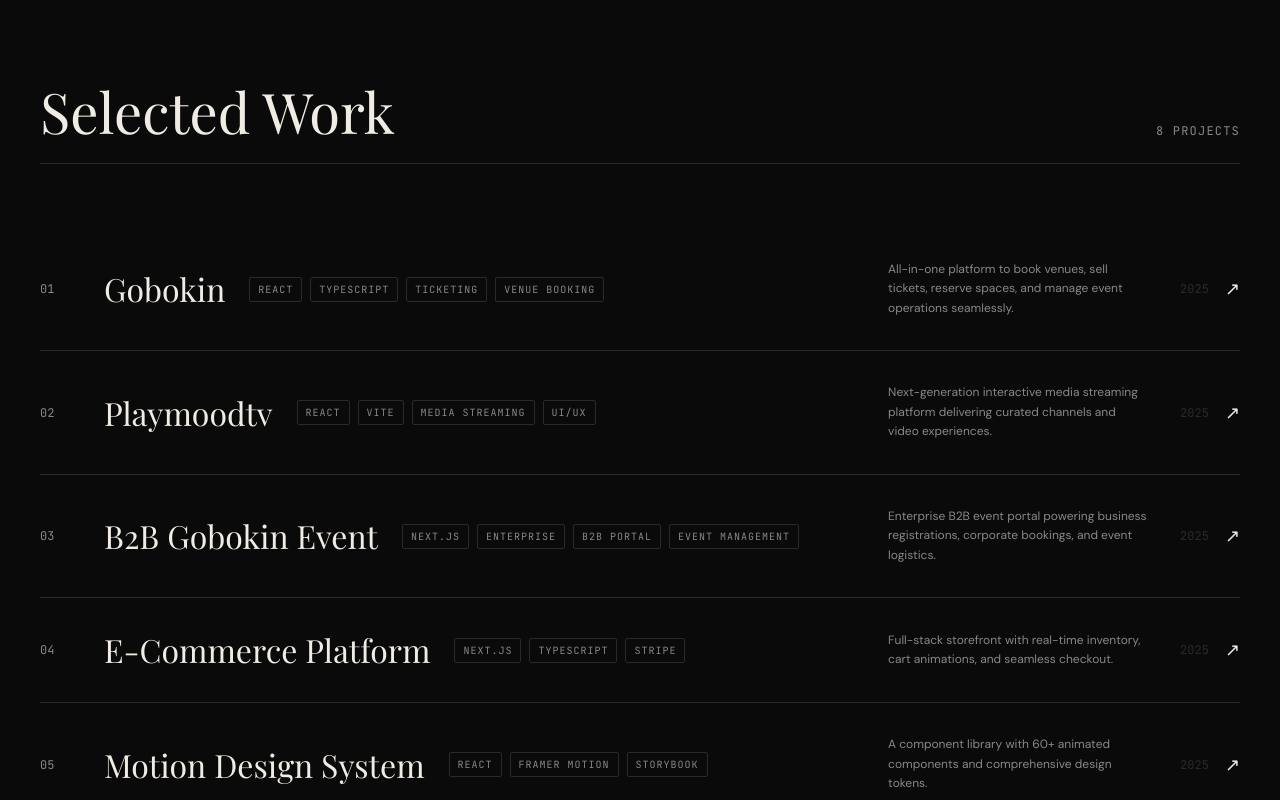
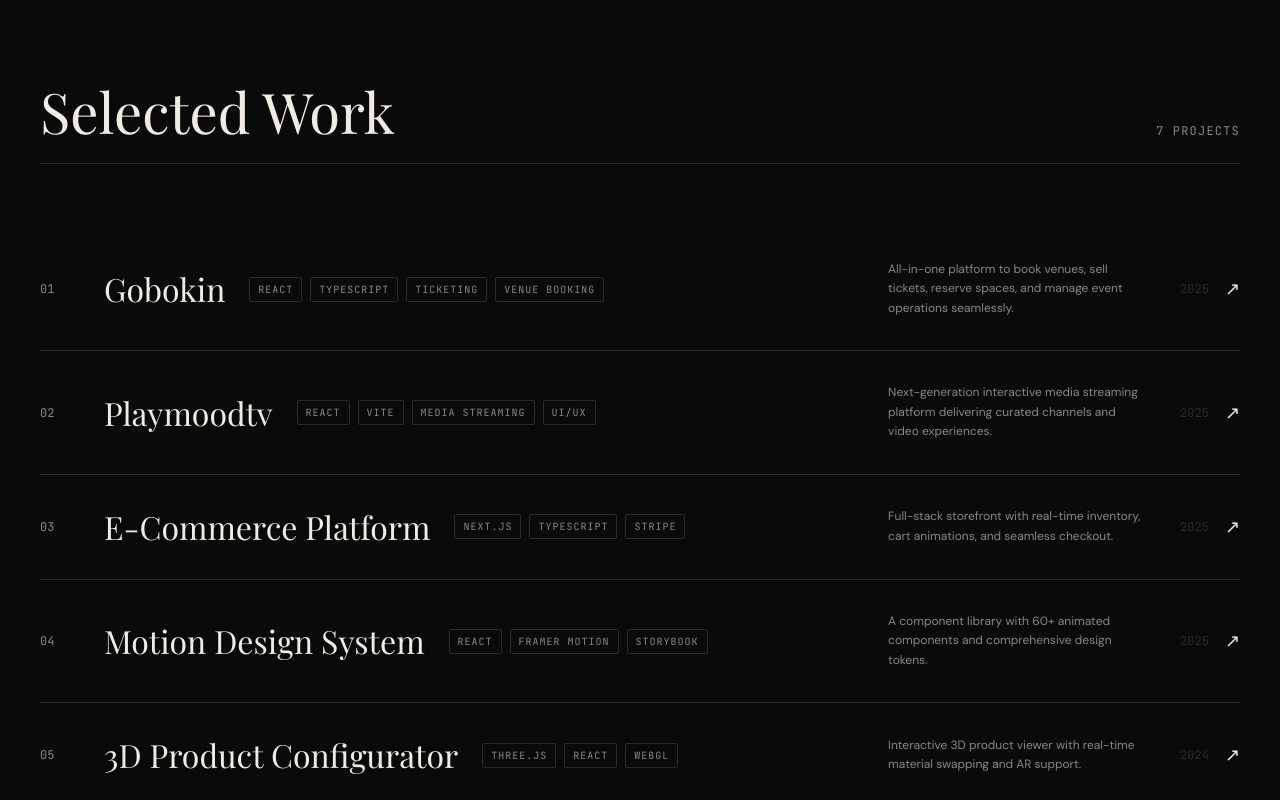
Before and after one commit to rapheallzz/ajibade-port, a Next.js app: page / in a window 1280 px wide. Shown: the part 980-1780 px from the top of the page. Built offline with nearby package versions, Linux system fonts and the light colour scheme; a web font is replaced by a local one.

Commit message:
refactor: remove B2B Gobokin Event project and update projects data
- Delete B2B Gobokin Event from data/projects.ts
- Ensure dynamic sitemap and case study routing match updated projects list

Co-authored-by: rapheallzz <70053913+rapheallzz@users.noreply.github.com>

```diff
--- a/app/sitemap.ts
+++ b/app/sitemap.ts
@@ -1,11 +1,11 @@
 import { MetadataRoute } from "next";
+import { projects } from "@/data/projects";
 
 export default function sitemap(): MetadataRoute.Sitemap {
   const baseUrl = "https://stephen-frontend-ui.vercel.app";
-  const projectIds = ["01", "02", "03", "04", "05", "06", "07", "08"];
 
-  const projectUrls = projectIds.map((id) => ({
-    url: `${baseUrl}/work/${id}`,
+  const projectUrls = projects.map((project) => ({
+    url: `${baseUrl}/work/${project.id}`,
     lastModified: new Date(),
     changeFrequency: "monthly" as const,
     priority: 0.7,
--- a/data/projects.ts
+++ b/data/projects.ts
@@ -79,34 +79,6 @@ export const projects: Project[] = [
   {
     id: "03",
     num: "03",
-    title: "B2B Gobokin Event",
-    tags: ["Next.js", "Enterprise", "B2B Portal", "Event Management"],
-    desc: "Enterprise B2B event portal powering business registrations, corporate bookings, and event logistics.",
-    fullDesc:
-      "The B2B Gobokin Event portal is an enterprise-grade extension of the Gobokin network, tailored for corporate organizers, brand partners, and B2B event managers. It streamlines multi-tier attendee ticketing, corporate sponsorship portals, and real-time event management.",
-    features: [
-      "Enterprise event portal with multi-tiered access controls",
-      "Corporate ticketing, bulk invitations, and partner management",
-      "Real-time event schedules and interactive venue listings",
-      "Comprehensive business analytics and guest attendance tracking",
-    ],
-    year: "2025",
-    img: "https://images.unsplash.com/photo-1511578314322-379afb476865?w=800&q=80",
-    link: "https://event.gobokin.com",
-    color: "#34495e",
-    role: "Full-Stack Developer",
-    // TODO(stephen): add liveUrl, repoUrl, role, and verified results
-    stack: ["Next.js", "TypeScript", "Tailwind CSS", "Node.js"],
-    problem:
-      "Corporate event organizers required multi-tiered access control, bulk ticketing, and real-time partner registration portals that standard consumer ticketing apps could not accommodate.",
-    solution:
-      "Architected a scalable Next.js portal featuring role-based corporate access control, interactive event schedules, and bulk ticket management.",
-    results:
-      "Provided enterprise clients with dedicated corporate event management and real-time attendance analytics.",
-  },
-  {
-    id: "04",
-    num: "04",
     title: "E-Commerce Platform",
     tags: ["Next.js", "TypeScript", "Stripe"],
     desc: "Full-stack storefront with real-time inventory, cart animations, and seamless checkout.",
@@ -133,8 +105,8 @@ export const projects: Project[] = [
       "Delivered a fast shopping flow with persistent cart state and secure transaction processing.",
   },
   {
-    id: "05",
-    num: "05",
+    id: "04",
+    num: "04",
     // TODO(stephen): verify numeric claim "60+ animated components"
     title: "Motion Design System",
     tags: ["React", "Framer Motion", "Storybook"],
@@ -163,8 +135,8 @@ export const projects: Project[] = [
       "Standardized UI motion guidelines and component usage for cohesive web interfaces.",
   },
   {
-    id: "06",
-    num: "06",
+    id: "05",
+    num: "05",
     title: "3D Product Configurator",
     tags: ["Three.js", "React", "WebGL"],
     desc: "Interactive 3D product viewer with real-time material swapping and AR support.",
@@ -191,8 +163,8 @@ export const projects: Project[] = [
       "Enabled photorealistic 3D product inspection directly within web browsers without heavy engine overhead.",
   },
   {
-    id: "07",
-    num: "07",
+    id: "06",
+    num: "06",
     title: "AI Writing Tool",
     tags: ["Next.js", "OpenAI API", "Prisma"],
     desc: "Document editor with AI completions, real-time collaboration, and version history.",
@@ -219,8 +191,8 @@ export const projects: Project[] = [
       "Accelerated document creation with inline AI writing suggestions and Markdown exports.",
   },
   {
-    id: "08",
-    num: "08",
+    id: "07",
+    num: "07",
     // TODO(stephen): verify numeric claims "1M+ events" and "60fps"
     title: "Analytics Dashboard",
     tags: ["React", "D3.js", "TailwindCSS"],
```
